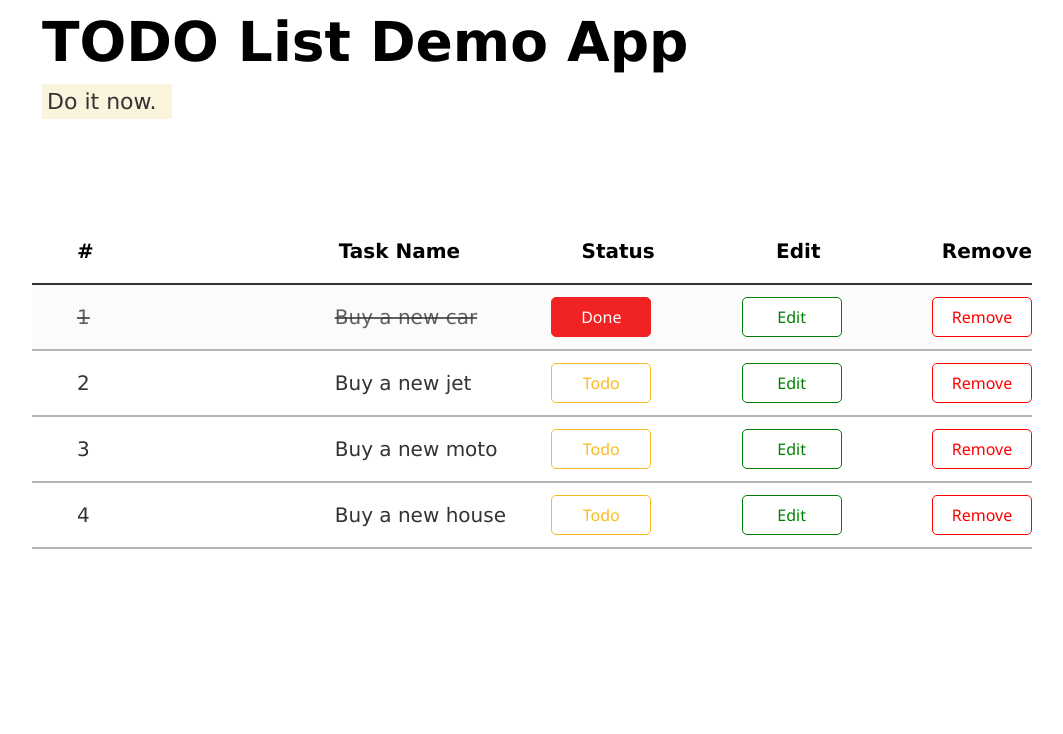
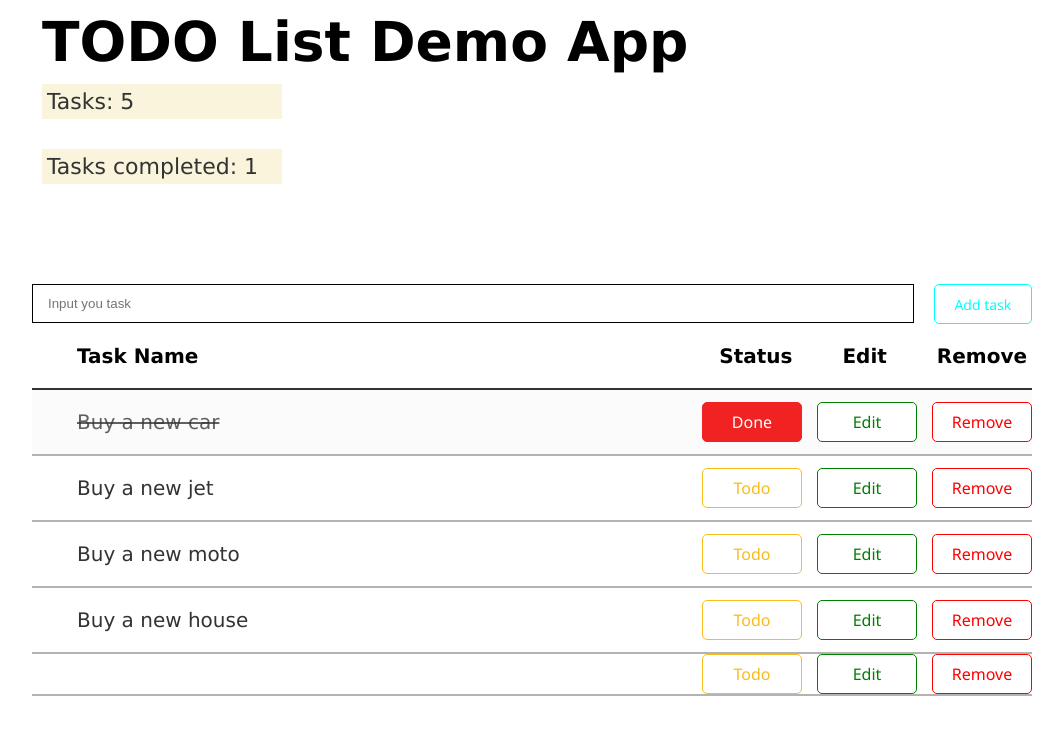
Before and after one commit to Andrey4289/ToDo-List-On-React, a React (Create React App) app: page / in a window 1280 px wide. Shown: the top 734 px of the page, without its empty margins (108-1171 px from the left). Built offline with nearby package versions, Linux system fonts and the light colour scheme.

Commit message:
add todo creation functionality

```diff
--- /dev/null
+++ b/src/components/AddNewTask/AddNewTask.css
@@ -0,0 +1,34 @@
+.AddNewTask{
+    display: flex;
+    gap: 20px;
+    justify-content: center;
+    /* margin-bottom: 20px; */
+}
+
+.AddNewTask input{
+    width: 880px;
+    border: 1px solid black;
+    height: 35px;
+    color: black;
+    outline: none;
+    padding-left: 15px;
+}
+.AddNewTask input:focus{
+    border-color: cyan;
+}
+.AddNewTask button{
+    width: 100px;
+    height: 40px;
+    border: 1px solid cyan;
+    background-color: white;
+    color: cyan;
+    border-radius: 5px;
+    cursor: pointer;
+    font-size: 14px;
+    font-family: 'Segoe UI', Tahoma, Geneva, Verdana, sans-serif;
+    transition: 0.3s;
+}
+.AddNewTask button:hover{
+    background-color: cyan;
+    color: white;
+}
--- /dev/null
+++ b/src/components/AddNewTask/AddNewTask.js
@@ -0,0 +1,20 @@
+
+import { useState } from "react";
+import "./AddNewTask.css"
+
+
+function AddNewTask({addTask}) {
+    const [newTask, setNewTask] = useState("")
+    return (
+        <div className="AddNewTask">
+            <input placeholder="Input you task" onInput={(event) => {
+                setNewTask(event.target.value)
+            }} />
+            <button onClick={() => {
+                addTask(newTask)
+            }}>Add task</button>
+        </div>
+    );
+}
+
+export default AddNewTask;
--- a/src/components/App/App.css
+++ b/src/components/App/App.css
@@ -24,7 +24,7 @@
 .Todo_p {
     font-size: 22px;
     padding: 5px;
-    width: 120px;
+    width: 230px;
     margin-top: 0;
     cursor: pointer;
     margin-left: 10px;
--- a/src/components/App/App.js
+++ b/src/components/App/App.js
@@ -1,19 +1,29 @@
 import "./App.css"
 import TodoList from "../TodoList/TodoList";
 import TaskInfo from "../TaskInfo/TaskInfo";
+import { useState } from "react";
+import AddNewTask from "../AddNewTask/AddNewTask";
 
 function App() {
+
+    const [tasksAmount, setTasksAmount] = useState(0)
+    const [completedTasksAmount, setCompletedTasksAmount] = useState(0)
+
+    const [newTask, setNewTask] = useState(null)
 
     return (
         <div className="App">
             <div className="Todo_container">
                 <div className="HeadTodo">
                     <h1 className="Todo_h1">TODO List Demo App</h1>
-                    <p className="Todo_p">Do it now.</p>
+                    <p className="Todo_p">Tasks: {tasksAmount}</p>
+                    <p className="Todo_p">Tasks completed: {completedTasksAmount}</p>
                 </div>
-
-                <TaskInfo/>
-                <TodoList/>
+                <AddNewTask addTask={(newTaskData)=>{
+                    setNewTask(newTaskData)
+                }} />
+                <TaskInfo />
+                <TodoList setTasksAmount={setTasksAmount} setCompletedTasksAmount={setCompletedTasksAmount} newTask={newTask} />
             </div>
         </div>
     );
--- a/src/components/TaskInfo/TaskInfo.css
+++ b/src/components/TaskInfo/TaskInfo.css
@@ -4,16 +4,20 @@
     border-bottom: 2px solid #333;
     font-weight: 600;
     font-size: 20px;
+    padding-right: 5px;
 }
 
+.button-info {
+    display: flex;
+}
+
+.edit-button{
+    margin-left: 50px;
+    margin-right: 50px;
+}
 .TodoListItem_container {
     display: flex;
     justify-content: space-around;
-}
-
-.TodoListItem_container p {
-    margin-right: 20px;
-    margin-left: 15px;
 }
 
 .container {
@@ -26,8 +30,3 @@
 .container p {
     margin-left: 45px;
 }
-
-.TodoListItem_container_p_status {
-    margin-left: 170px;
-
-}
--- a/src/components/TaskInfo/TaskInfo.js
+++ b/src/components/TaskInfo/TaskInfo.js
@@ -7,13 +7,14 @@ function TaskInfo() {
     return (
         <div className="TodoListItem">
             <div className="container">
-                <p>#</p>
+                {/* <p>#</p> */}
                 <p>Task Name</p>
             </div>
-
-            <p>Status</p>
-            <p>Edit</p>
-            <p>Remove</p>
+            <div className="button-info">
+                <p>Status</p>
+                <p className="edit-button">Edit</p>
+                <p>Remove</p>
+            </div>
         </div>
     );
 }
--- a/src/components/TodoList/TodoList.js
+++ b/src/components/TodoList/TodoList.js
@@ -1,29 +1,9 @@
 import "./TodoList.css"
 import TodoListItem from "../TodoListItem/TodoListItem";
-import { useState } from "react";
+import { useState, useEffect } from "react";
 
 
-function TodoList() {
-    const updateTaskComplited = (taskId) => {
-        const newTodos = todos.map((item) => {
-            if (taskId == item.taskId) {
-                item.isComplited = !item.isComplited
-            }
-            return item
-        })
-        setTodos(newTodos)
-
-    };
-
-    const removeTask = (taskId) => {
-        const delTodos = todos.filter((item) => {
-            console.log(item)
-            console.log(taskId != item.taskId)
-            console.log("--------------------")
-            return taskId != item.taskId
-        })
-        setTodos(delTodos)
-    }
+function TodoList({ setCompletedTasksAmount, setTasksAmount, newTask }) {
 
     const [todos, setTodos] = useState([
 
@@ -45,10 +25,73 @@ function TodoList() {
             isComplited: false,
         }
     ])
+
+    useEffect(() => {
+        setTasksAmount(todos.length)
+    }, [todos])
+
+
+
+    useEffect(() => {
+        setCompletedTasksAmount(todos.filter(item => item.isComplited === true).length);
+    }, [todos]);
+
+
+    useEffect(() => {
+        addNewTask(newTask)
+    }, [newTask])
+
+    const addNewTask = (newTask) => {
+
+        const newTodos = todos.map((item) => {
+
+            return item
+        })
+        newTodos.push({
+
+                title: newTask,
+                isComplited: false,
+                taskId: Date.now(),
+
+        })
+        setTodos(newTodos)
+}
+
+const updateTaskTitle = (taskId, editText) => {
+    const newTodos = todos.map((item) => {
+        if (taskId == item.taskId) {
+            item.title = editText
+        }
+        return item
+    })
+    setTodos(newTodos)
+}
+
+const updateTaskComplited = (taskId) => {
+    const newTodos = todos.map((item) => {
+        if (taskId == item.taskId) {
+            item.isComplited = !item.isComplited
+        }
+        return item
+    })
+    setTodos(newTodos)
+
+};
+
+
+
+const removeTask = (taskId) => {
+    const delTodos = todos.filter((item) => {
+        return taskId != item.taskId
+    })
+    setTodos(delTodos)
+}
+
+
 return (
     <div className="TodoList">
         {todos.map((item) =>
-                <TodoListItem todoData={item} updateTaskComplited={updateTaskComplited} removeTask={removeTask} />
+            <TodoListItem todoData={item} updateTaskComplited={updateTaskComplited} removeTask={removeTask} updateTaskTitle={updateTaskTitle} />
         )}
     </div>
 );
--- a/src/components/TodoListItem/TodoListItem.css
+++ b/src/components/TodoListItem/TodoListItem.css
@@ -10,16 +10,25 @@
     transition: 0.3s;
 }
 
-.TodoListItem_container2 {
-    display: flex;
-    justify-content: space-around;
+.TodoListItem2 input {
+    width: 150px;
+    height: 35px;
+    text-align: center;
+    border: 1px solid #ddd;
+    border-radius: 5px;
+    font-size: 18px;
+    color: #333;
+    margin-left: 40px;
+    transform: translateY(10px);
+    /* transform: translateX(34px); */
 }
+
 
 .container2 {
     display: flex;
     gap: 200px;
-    max-width: 429px;
-    max-height: 66px;
+    /* max-width: 429px; */
+    /* max-height: 66px; */
 }
 
 .container2 p {
@@ -32,7 +41,7 @@
     color: #333333c5;
 }
 
-.completed p{
+.completed p {
     text-decoration: line-through;
 
 }
@@ -42,7 +51,8 @@
     border: 1px solid #f12222;
     color: white;
 }
-.completed .statusButton:hover{
+
+.completed .statusButton:hover {
     background-color: rgb(230, 16, 16);
     color: white;
 }
@@ -61,7 +71,7 @@
     font-family: 'Segoe UI', Tahoma, Geneva, Verdana, sans-serif;
 }
 
-.statusButton:hover{
+.statusButton:hover {
     background-color: #fabb1d;
     color: black;
 }
@@ -75,12 +85,14 @@
     border-radius: 5px;
     cursor: pointer;
     transition: 0.3s;
+    margin-left: 15px;
+    margin-right: 15px;
     position: static;
     font-size: 16px;
     font-family: 'Segoe UI', Tahoma, Geneva, Verdana, sans-serif;
 }
 
-.editButton:hover{
+.editButton:hover {
     background-color: green;
     color: black;
 }
@@ -99,7 +111,11 @@
     font-family: 'Segoe UI', Tahoma, Geneva, Verdana, sans-serif;
 }
 
-.removeButton:hover{
+.removeButton:hover {
     background-color: red;
     color: black;
 }
+
+.button-container{
+    margin-left: 15px;
+}
--- a/src/components/TodoListItem/TodoListItem.js
+++ b/src/components/TodoListItem/TodoListItem.js
@@ -1,15 +1,26 @@
 
+import { useState } from "react";
 import "./TodoListItem.css"
 
-function TodoListItem({ todoData, updateTaskComplited, removeTask }) {
-
+function TodoListItem({ todoData, updateTaskComplited, removeTask, updateTaskTitle }) {
+    const [isTaskEdit, setIsTaskEdit] = useState(false);
+    const [editText, setEditText] = useState(todoData.title);
     return (
         <div className={`TodoListItem2 ${todoData.isComplited ? "completed" : null}`}>
             <div className="container2">
-                <p>{todoData.taskId}</p>
+                {/* <p>{todoData.taskId}</p> */}
+
+                {isTaskEdit ? (
+                    <input value={editText} onInput={(event) => {
+                        setEditText(event.target.value)
+                    }} />
+                ) : (
                     <p>{todoData.title}</p>
+                )}
+
             </div>
 
+            <div className="button-container                ">
                 <button
                     onClick={() => {
                         updateTaskComplited(todoData.taskId)
@@ -17,10 +28,17 @@ function TodoListItem({ todoData, updateTaskComplited, removeTask }) {
                     className='statusButton'>
                     {todoData.isComplited ? "Done" : "Todo"}
                 </button>
-            <button className='editButton'>Edit</button>
+
+                <button
+                    onClick={() => {
+                        setIsTaskEdit(!isTaskEdit)
+                        updateTaskTitle(todoData.taskId, editText)
+                    }}
+                    className='editButton'>{isTaskEdit ? "Save" : "Edit"}</button>
                 <button className='removeButton' onClick={() => {
                     removeTask(todoData.taskId)
                 }}>Remove</button>
+            </div>
         </div>
     );
 }
```
Also changed, not shown: 1 other file (tests, documents, lock files or other folders). Lines whose indentation alone changed are shown as unchanged.
